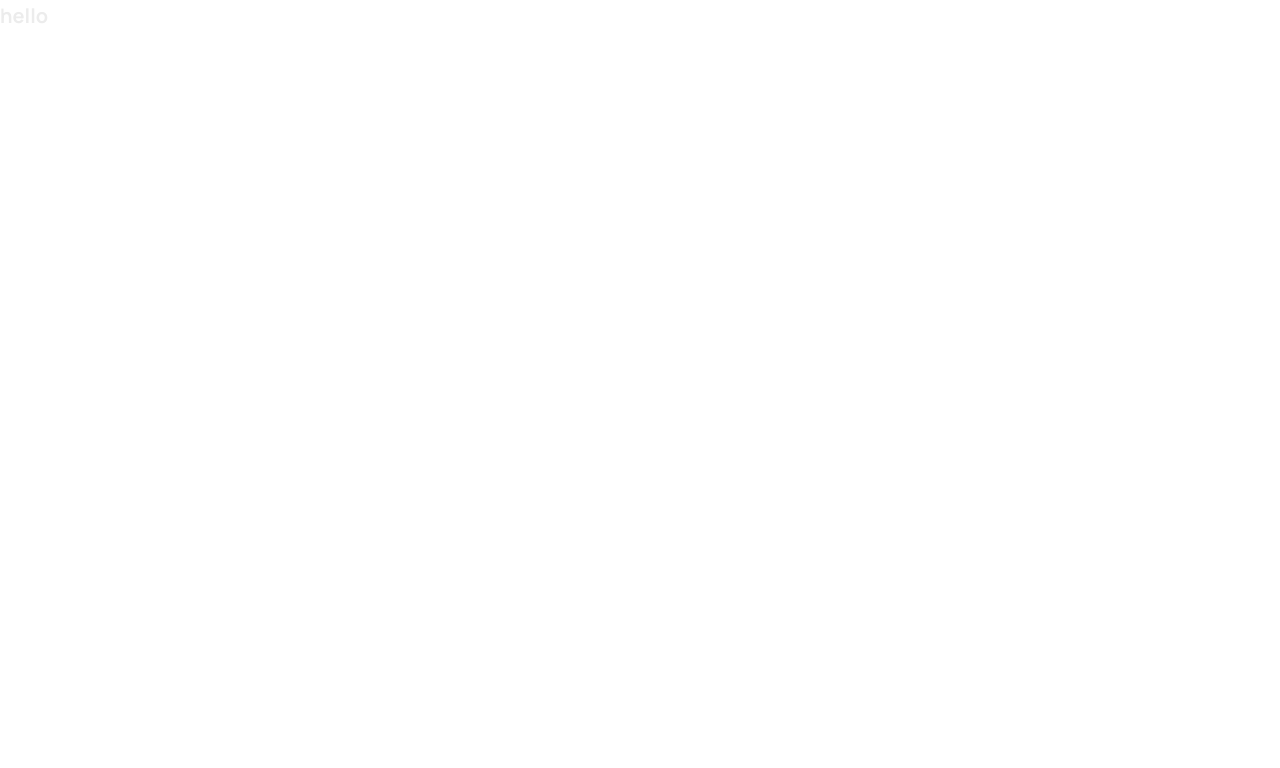
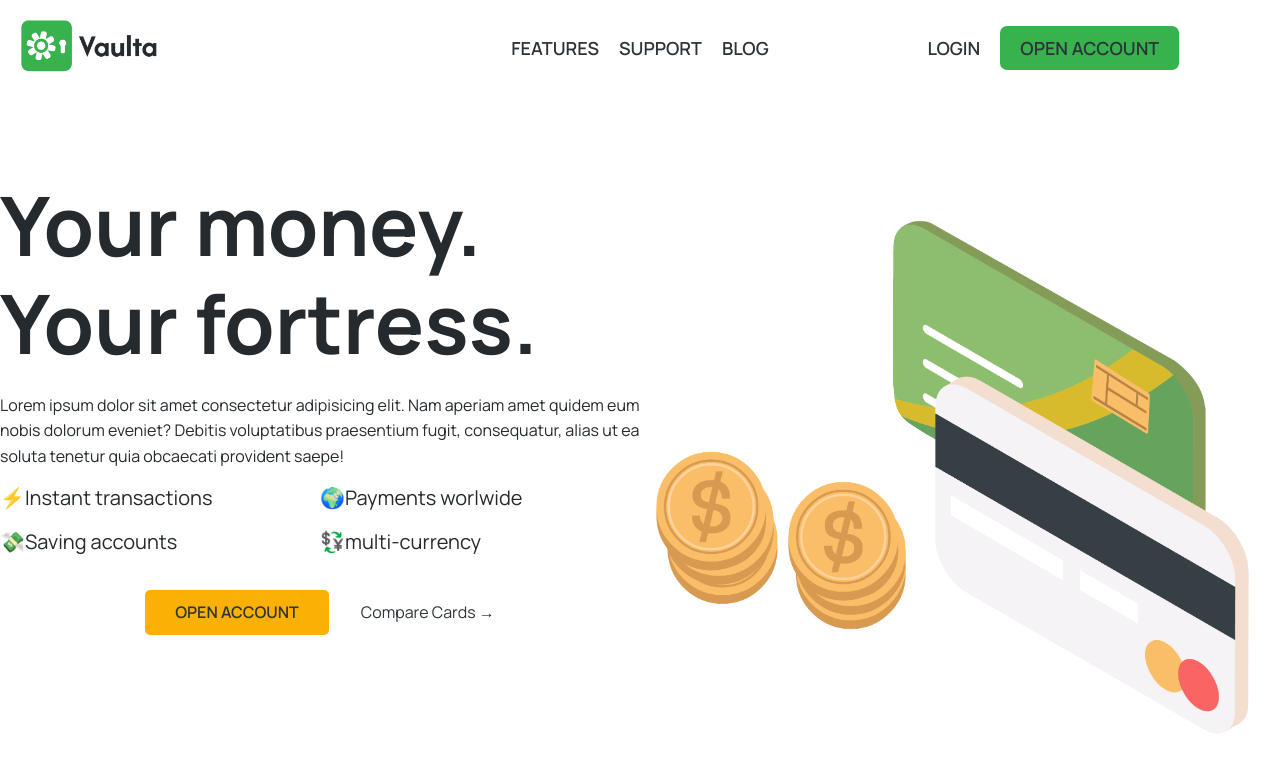
Before and after one commit to Tesa44/Vaulta, a React (Vite) app: page / in a window 1280 px wide. Shown: the top 768 px of the page. Built offline with nearby package versions, Linux system fonts and the light colour scheme.

Commit message:
create homepage

```diff
--- a/src/App.jsx
+++ b/src/App.jsx
@@ -1,8 +1,13 @@
+import { BrowserRouter, Routes, Route } from "react-router-dom";
+import Homepage from "./pages/Homepage";
+
 function App() {
   return (
-    <div>
-      <h1>hello</h1>
-    </div>
+    <BrowserRouter>
+      <Routes>
+        <Route index element={<Homepage></Homepage>}></Route>
+      </Routes>
+    </BrowserRouter>
   );
 }
 
--- /dev/null
+++ b/src/components/Logo.jsx
@@ -0,0 +1,15 @@
+import styles from "./Logo.module.css";
+
+function Logo() {
+  return (
+    <div>
+      <img
+        src="/vaulta-logo.png"
+        alt="vaulta logo"
+        className={styles.logo}
+      ></img>
+    </div>
+  );
+}
+
+export default Logo;
--- /dev/null
+++ b/src/components/Logo.module.css
@@ -0,0 +1,3 @@
+.logo {
+  height: 5.2rem;
+}
--- /dev/null
+++ b/src/components/PageNav.jsx
@@ -0,0 +1,36 @@
+import { NavLink } from "react-router-dom";
+import Logo from "./Logo";
+import styles from "./PageNav.module.css";
+
+function PageNav() {
+  return (
+    <nav className={styles.nav}>
+      <div>
+        <Logo></Logo>
+      </div>
+      <ul>
+        <li>
+          <NavLink to="/features">Features</NavLink>
+        </li>
+        <li>
+          <NavLink to="/support">Support</NavLink>
+        </li>
+        <li>
+          <NavLink to="/blog">Blog</NavLink>
+        </li>
+      </ul>
+      <ul>
+        <li>
+          <NavLink to="/login">Login</NavLink>
+        </li>
+        <li>
+          <NavLink to="/open-account" className={styles.ctaLink}>
+            Open Account
+          </NavLink>
+        </li>
+      </ul>
+    </nav>
+  );
+}
+
+export default PageNav;
--- /dev/null
+++ b/src/components/PageNav.module.css
@@ -0,0 +1,40 @@
+.nav {
+  display: grid;
+  /* align-items: center; */
+  /* justify-content: space-between; */
+  grid-template-columns: repeat(3, 1fr);
+  margin: 2rem;
+}
+
+.nav ul {
+  list-style: none;
+  display: flex;
+  align-items: center;
+  justify-content: center;
+  gap: 2rem;
+}
+
+.nav:last-child {
+  justify-content: end;
+}
+
+.nav a:link,
+.nav a:visited {
+  text-decoration: none;
+  color: var(--color-dark--1);
+  text-transform: uppercase;
+  font-size: 1.8rem;
+  font-weight: 600;
+}
+
+.nav a:global(.active) {
+  color: var(--color-brand--2);
+}
+
+a.ctaLink:link,
+a.ctaLink:visited {
+  background-color: var(--color-brand--1);
+  color: var(--color-dark--1);
+  padding: 1rem 2rem;
+  border-radius: 7px;
+}
--- a/src/index.css
+++ b/src/index.css
@@ -4,8 +4,8 @@
 
 /* These CSS variables are global, so they are available in all CSS modules */
 :root {
-  --color-brand--1: ##37b24d;
-  --color-brand--2: ##fab005;
+  --color-brand--1: #37b24d;
+  --color-brand--2: #fab005;
 
   --color-dark--0: #242a2e;
   --color-dark--1: #2d3439;
@@ -28,7 +28,7 @@ html {
 
 body {
   font-family: "Manrope", sans-serif;
-  color: var(--color-light--2);
+  color: var(--color-dark--0);
   font-weight: 400;
   line-height: 1.6;
 }
--- /dev/null
+++ b/src/pages/Homepage.jsx
@@ -0,0 +1,51 @@
+import PageNav from "../components/PageNav";
+import styles from "./Homepage.module.css";
+import { Link } from "react-router-dom";
+
+function Homepage() {
+  return (
+    <div className={styles.homepage}>
+      <header>
+        <PageNav></PageNav>
+      </header>
+      <main>
+        <section className={styles.sectionHomepage}>
+          <h1>Your money. Your fortress.</h1>
+          <p>
+            Lorem ipsum dolor sit amet consectetur adipisicing elit. Nam aperiam
+            amet quidem eum nobis dolorum eveniet? Debitis voluptatibus
+            praesentium fugit, consequatur, alias ut ea soluta tenetur quia
+            obcaecati provident saepe!
+          </p>
+          <ul>
+            <li>
+              <span>⚡</span>Instant transactions
+            </li>
+            <li>
+              <span>🌍</span>Payments worlwide
+            </li>
+            <li>
+              <span>💸</span>Saving accounts
+            </li>
+            <li>
+              <span>💱</span>multi-currency
+            </li>
+          </ul>
+          <div className={styles.containerButtons}>
+            <Link to="/open-account" className="cta">
+              Open account
+            </Link>
+            <Link to="features" className={styles.btnCompare}>
+              Compare Cards &rarr;
+            </Link>
+          </div>
+        </section>
+        <div className={styles.containerImage}>
+          <img src="/cards.png" alt="bank cards and coins"></img>
+        </div>
+      </main>
+    </div>
+  );
+}
+
+export default Homepage;
--- /dev/null
+++ b/src/pages/Homepage.module.css
@@ -0,0 +1,55 @@
+.homepage {
+  height: calc(100vh - 4rem);
+}
+
+.homepage main {
+  display: grid;
+  grid-template-columns: repeat(2, 1fr);
+  max-width: 130rem;
+  margin: 0 auto;
+  padding: 8rem 0;
+}
+
+.sectionHomepage {
+}
+
+.sectionHomepage h1 {
+  font-size: 8.2rem;
+  line-height: 1.2;
+  margin-bottom: 2rem;
+}
+
+.sectionHomepage p {
+  font-size: 1.6rem;
+  margin-bottom: 1.2rem;
+}
+
+.sectionHomepage ul {
+  list-style: none;
+  display: grid;
+  grid-template-columns: repeat(2, 1fr);
+  grid-template-rows: repeat(2, 1fr);
+  row-gap: 1.2rem;
+  font-size: 2rem;
+  margin-bottom: 3.2rem;
+}
+
+.containerImage img {
+  display: block;
+  width: 100%;
+  margin: auto;
+}
+
+.containerButtons {
+  display: flex;
+  align-items: center;
+  justify-content: center;
+  gap: 3.2rem;
+}
+
+.btnCompare {
+  text-decoration: none;
+  display: inline-block;
+  color: var(--color-dark--1);
+  font-size: 1.6rem;
+}
```
Also changed, not shown: public/cards.png (added), public/vaulta-logo.png (added).
